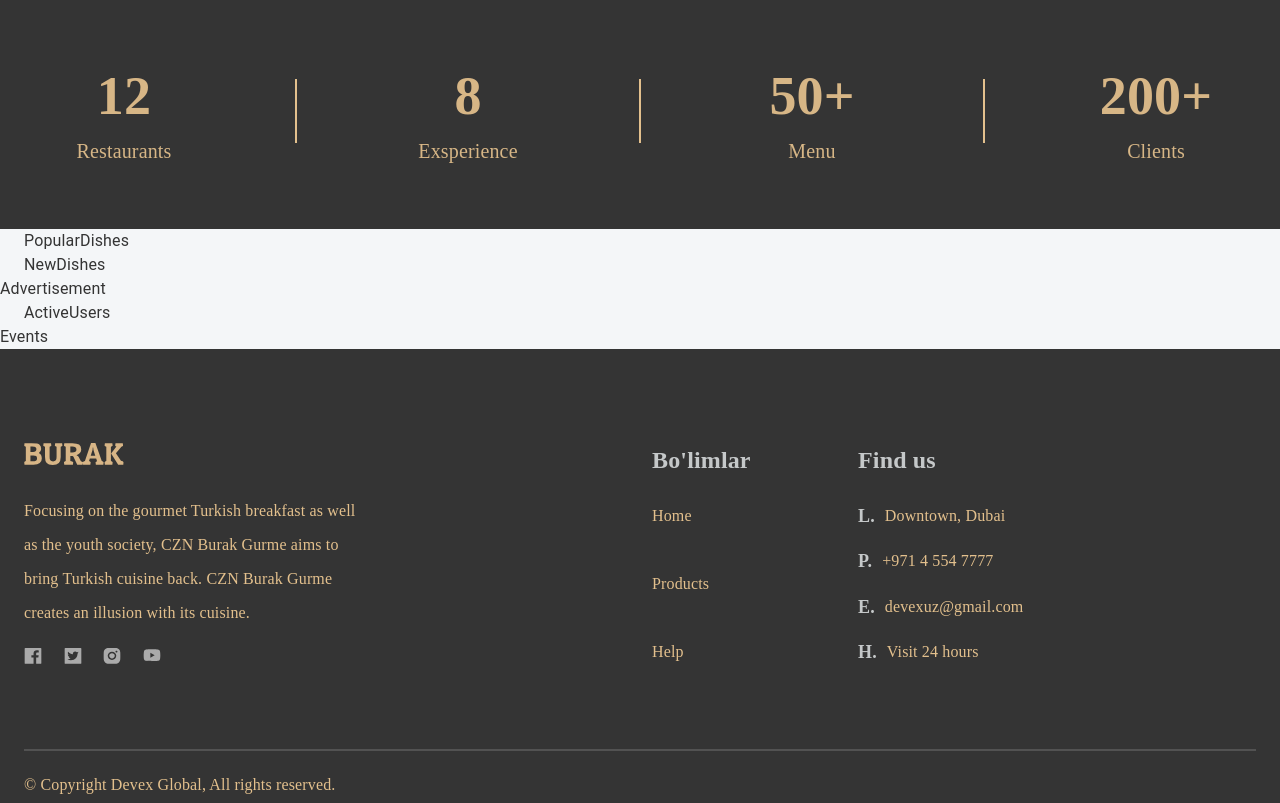
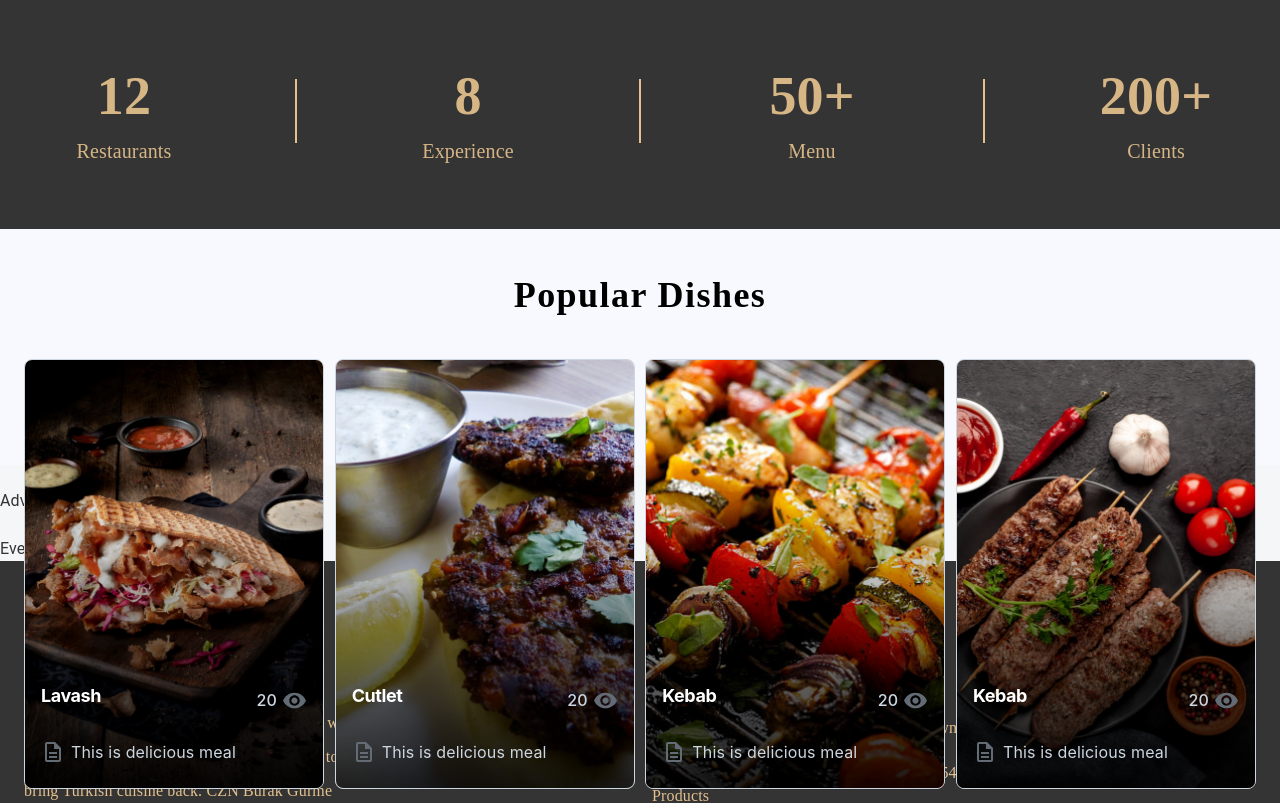
Before and after one commit to Ronny2101/cyber-react, a React (Create React App) app: page / in a window 1280 px wide. Shown: the part 780-1583 px from the top of the page. Built offline with nearby package versions, Linux system fonts and the light colour scheme.

Commit message:
fix: develop popular dishes sectional component

```diff
--- a/package.json
+++ b/package.json
@@ -6,6 +6,7 @@
     "@emotion/react": "^11.14.0",
     "@emotion/styled": "^11.14.0",
     "@mui/icons-material": "^5.8.4",
+    "@mui/joy": "^5.0.0-beta.52",
     "@mui/material": "^7.0.2",
     "@reduxjs/toolkit": "^1.8.1",
     "@testing-library/jest-dom": "^4.2.4",
--- a/src/app/screens/homePage/PopularDishes.tsx
+++ b/src/app/screens/homePage/PopularDishes.tsx
@@ -1,10 +1,88 @@
 import React from "react";
-import { Container } from "@mui/material";
+import { Box, Container, Stack } from "@mui/material";
+import Card from '@mui/joy/Card';
+import CardCover from '@mui/joy/CardCover';
+import CardContent from '@mui/joy/CardContent';
+import Typography from '@mui/joy/Typography';
+import {CssVarsProvider} from "@mui/joy/styles";
+import CardOverflow  from "@mui/joy/CardOverflow";
+import VisibilityIcon from "@mui/icons-material/Visibility";
+import DescriptionOutlinedIcon  from "@mui/icons-material/DescriptionOutlined";
+
+const list = [
+    {productName: "Lavash", imagePath: "/img/lavash.webp"},
+    {productName: "Cutlet", imagePath: "/img/cutlet.webp"},
+    {productName: "Kebab", imagePath: "/img/kebab.webp"},
+    {productName: "Kebab", imagePath: "/img/kebab-fresh.webp"},
+];
 
 export default function PopularDishes() {
     return (
-        <div>
-            <Container>PopularDishes</Container>
+        <div className="popular-dishes-frame">
+            <Container>
+                <Stack className="popular-section">
+                    <Box className="category-title">Popular Dishes</Box>
+                    <Stack className="cards-frame">
+                        {list.map((ele, index) => {
+                            return (
+                                <CssVarsProvider key={index}>
+                                    <Card  className={"card"}>
+                                        <CardCover>
+                                            <img src={ele.imagePath} alt="" />
+                                        </CardCover>
+                                        <CardCover className={"card-cover"} />
+                                        <CardContent sx={{ justifyContent: "flex-end" }}>
+                                            <Stack
+                                                flexDirection={"row"}
+                                                justifyContent={"space-between"}
+                                            >
+                                                <Typography
+                                                  level="h2"
+                                                  fontSize="lg"
+                                                  textColor="#fff"
+                                                  mb={1}
+                                                >
+                                                   {ele.productName}
+                                                </Typography>
+                                                <Typography
+                                                    sx={{
+                                                        fontWeight: "md",
+                                                        color: "neutral.300",
+                                                        alignItems: "center",
+                                                        display: "flex",
+                                                    }}
+                                                >
+                                                    20
+                                                   <VisibilityIcon
+                                                     sx={{ fontSize: 25, marginLeft: "5px"}}
+                                                   />
+                                                </Typography>
+                                            </Stack>
+                                        </CardContent>
+                                        <CardOverflow
+                                            sx={{
+                                                display: "flex",
+                                                gap: 1.5,
+                                                py: 1.5,
+                                                px: "var(--Card-padding)",
+                                                borderTop: "1px, solid",
+                                                height: "60px",
+                                            }}
+                                        >
+                                            <Typography
+                                              startDecorator={<DescriptionOutlinedIcon />}
+                                              textColor="neutral.300"
+                                            >
+                                              This is delicious meal
+                                            </Typography>
+                                        </CardOverflow>
+                                    </Card>
+                                </CssVarsProvider>
+                            );
+                        })}
+                    </Stack>
+                </Stack>
+            </Container>
         </div>
     );
 }
--- a/src/app/screens/homePage/Statistics.tsx
+++ b/src/app/screens/homePage/Statistics.tsx
@@ -16,7 +16,7 @@
 
                     <Stack className="static-box">
                         <Box className="static-num">8</Box>
-                        <Box className="static-text">Exsperience</Box>
+                        <Box className="static-text">Experience</Box>
                     </Stack>
 
                     <Divider height="64" width="2" bg="#E3C08D"/>
--- a/src/css/home.css
+++ b/src/css/home.css
@@ -2,6 +2,8 @@
     width: 100%;
     height: auto;
 }
+
+/* STATISTICS*/
 
 .homepage .static-frame {
     width: 100%;
@@ -46,3 +48,53 @@
     line-height: 30px;
     color: #d7b686;
 }
+
+/* POPULAR DISHES*/
+
+.homepage .popular-dishes-frame {
+    width: 100%;
+    height: 236px;
+    display: flex;
+    background: #f8f8ff;
+}
+
+.homepage .popular-dishes-frame .popular-section {
+    margin-top: 45px;
+    display: flex;
+    flex-direction: column;
+    align-items: center;
+}
+
+.homepage .popular-dishes-frame .popular-section .category-title {
+    text-align: center;
+    font-family: "Roboto Serif";
+    font-size: 36px;
+    font-style: normal;
+    font-weight: 600;
+    line-height: normal;
+    letter-spacing: 1.44px;
+    color: #000;
+}
+
+.homepage .popular-dishes-frame .popular-section .cards-frame {
+     width: 100%;
+     margin-top: 43px;
+     display: flex;
+     flex-direction: row;
+     justify-content: space-between;
+}
+
+.homepage .popular-dishes-frame .cards-frame .card {
+    min-height: 430px;
+    min-width: 300px;
+    cursor: pointer;
+}
+
+.homepage .popular-dishes-frame .cards-frame .card .card-cover {
+    background: linear-gradient(
+        to top,
+        rgba(0, 0, 0, 0.4),
+        rgba(0, 0, 0, 0) 200px
+    ),
+    linear-gradient(to top, rgba(0, 0, 0, 0.8),  rgba(0, 0, 0, 0) 300px);
+}
```
Also changed, not shown: 1 other file (tests, documents, lock files or other folders).
